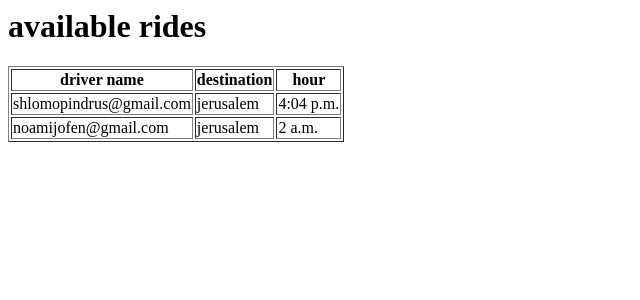
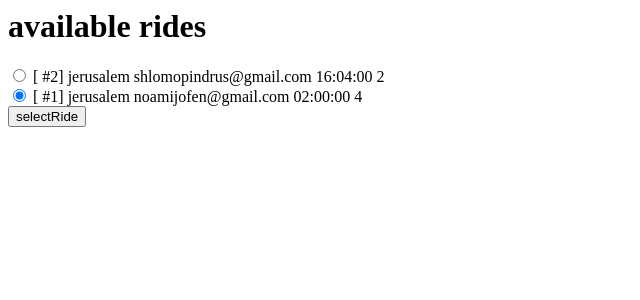
Before and after one commit to noamip/acCOMPANYme-, a Django app: page /Rides/ in a window 1280 px wide. Shown: the top 300 px of the page, without its empty margins (0-640 px from the left). Run offline with Django 3.2, Linux system fonts and the light colour scheme; data comes from the database, SQL or seed files in the repository; both versions use the stored data as it was after the commit; tables that the repository leaves empty hold one stand-in row (values such as "Sample post").

Commit message:
before i go

```diff
--- a/mysite/accompanyMe/models.py
+++ b/mysite/accompanyMe/models.py
@@ -1,5 +1,6 @@
 from django.contrib.auth.models import User
 from django.db import models
+from django.forms import forms
 
 
 class Driver(models.Model):
@@ -19,13 +20,20 @@ class Ride(models.Model):
     date = models.DateField()
     num_of_available_places = models.IntegerField()
     available = models.BooleanField()
+    def __str__(self):
+        return f"[ #{self.id}] {self.destination} {self.driver_email} {self.hour} {self.num_of_available_places}"
 
 class BookedRide(models.Model):
     ride_id = models.ForeignKey(Ride, on_delete=models.CASCADE)
     # user_email = models.EmailField()
-    user_id = models.ForeignKey(User, on_delete=models.CASCADE)
+    user_email = models.ForeignKey(User, on_delete=models.CASCADE)
 
 
 
     # def __str__(self):
     #     return f"[ #{self.id}] {self.destination} {self.driver_email} {self.hour} {self.num_of_available_places}"
+
+# class UserForm(forms.ModelForm):
+#     class Meta:
+#         model = User
+#         fields = "__all__"
--- a/mysite/accompanyMe/templates/accompanyMe/add_user.html
+++ b/mysite/accompanyMe/templates/accompanyMe/add_user.html
@@ -2,8 +2,8 @@
 <html>
     <head>
         <title>Django Girls blog</title>
-        <link rel="stylesheet" href="//maxcdn.bootstrapcdn.com/bootstrap/3.2.0/css/bootstrap.min.css">
-        <link rel="stylesheet" href="//maxcdn.bootstrapcdn.com/bootstrap/3.2.0/css/bootstrap-theme.min.css">
+        <!--<link rel="stylesheet" href="//maxcdn.bootstrapcdn.com/bootstrap/3.2.0/css/bootstrap.min.css">-->
+        <!--<link rel="stylesheet" href="//maxcdn.bootstrapcdn.com/bootstrap/3.2.0/css/bootstrap-theme.min.css">-->
       <!--  <link rel="stylesheet" href="{% static 'css/blog.css' %}">-->
     </head>
 
@@ -12,7 +12,7 @@
         <h1>add user</h1>
 
         {% if error_message %}<p><strong>{{ error_message }}</strong></p>{% endif %}
-
+        <!--{{form}}-->
         <form action="{% url 'accompanyMe:add_a_user' %}" method="post" class="form-group">
         {% csrf_token %}
            <!-- <input type="number" minlength="9" maxlength="9" name="id" required>-->
--- a/mysite/accompanyMe/templates/accompanyMe/view_rides.html
+++ b/mysite/accompanyMe/templates/accompanyMe/view_rides.html
@@ -1,16 +1,17 @@
 
 <h1> available rides</h1>
-<table border="1">
-    <tr>
-        <th>driver name</th>
-        <th>destination</th>
-        <th>hour</th>
-    </tr>
-    {% for object in object_list %}
-        <tr>
-            <td>{{ object.driver_email }}</td>
-            <td>{{ object.destination }}</td>
-            <td>{{ object.hour }}</td>
-        </tr>
-    {% endfor %}
-</table>
+<!--<table border="1">-->
+    <!--<tr>-->
+        <!--<th>driver name</th>-->
+        <!--<th>destination</th>-->
+        <!--<th>hour</th>-->
+    <!--</tr>-->
+       <form action="{% url 'accompanyMe:select_ride' %}" method="post" class="form-group">
+        {% csrf_token %}
+        {% for object in object_list %}
+           <input type="radio" name="object" value="male" checked> {{object}}<br>
+
+        {% endfor %}
+
+        <input type="submit" value="selectRide">
+       </form>
--- a/mysite/accompanyMe/urls.py
+++ b/mysite/accompanyMe/urls.py
@@ -16,4 +16,5 @@ urlpatterns = [
     path('remove', views.remove, name="remove"),
     path('BarCode/', views.bar_code, name="bar_code"),
     path('Rides/', views.ride_list, name="ride_list"),
+    path('selectRide', views.select_ride, name="select_ride"),
 ]
--- a/mysite/accompanyMe/views.py
+++ b/mysite/accompanyMe/views.py
@@ -6,7 +6,7 @@ from django.shortcuts import render, get_object_or_404, redirect
 import pyqrcode
 
 # from  models import Expense
-from .models import User, Driver, Ride
+from .models import User, Driver, Ride,BookedRide
 
 def index(request):
     return render(request, "accompanyMe/index.html")
@@ -14,7 +14,7 @@ def index(request):
 
 def user_list(request):
     return render(request, "accompanyMe/user_list.html", {
-        'object_list': User.objects.order_by("-name"),
+        'object_list': User.objects.order_by("-username"),
     })
 
 def ride_list(request):
@@ -74,38 +74,33 @@ def bar_code(request):
    qr = pyqrcode.create("https://repl.it/@ronnysherer/")
    qr.png("horn.png", scale=6)
    qr.show()
-   return HttpResponse("ok")
+   response = HttpResponse(mimetype="image/png")
+   qr.png.save(response, "PNG")
+
+   return response
+   # return HttpResponse("ok")
 
 
 def remove(request):
     User.objects.all().delete()
     return HttpResponse("remove")
 
+def select_ride(request):
+    e = BookedRide(
+        ride_id=request.POST["object"].id,
+        user_email=request.POST["object"].user_email
+    )
+    e.save()
+    return HttpResponse("ride selected successfuly")
 
+# def add_user(request):  # ,name,email,phone
+#     if request.method=="POST":
+#          form=UserForm(request.POST)
+#     else:
+#         form = UserForm()
+#     return render(request, "accompanyMe/add_usr.html",{"form":form})
 
-
-
-
-#
-# class ContactUsForm(forms.Form):
-#     name=forms.CharField(max_length=300)
-#     email=forms.TextField()
-#     phone_number=forms.IntegerField()
-#
-# class ExpenseForm(forms.ModelForm):
-#     class Meta:
-#         model = Expense
-#         fields = "__all__"
-#
-#
-# def expense_create(request):
-#     if request.method == "POST":
-#         form = ExpenseForm(request.POST)
-#         if form.is_valid():
-#             form.save()
-#             return redirect("expenses:list")
-#     else:
-#         form = ExpenseForm()
-#     return render(request, "accompanyMe/user_form.html", {
-#         'form': form,
-#     })
+class UserForm(forms.Form):
+    name=forms.CharField(max_length=100)
+    email =forms.EmailField()
+    password=forms.PasswordInput()
```
Also changed, not shown: mysite/accompanyMe/templates/accompanyMe/add_driver.html (+4 -4 lines), mysite/accompanyMe/templates/accompanyMe/add_ride.html (+4 -4 lines), mysite/accompanyMe/templates/accompanyMe/user_list.html (+2 -6 lines), mysite/db.sqlite3.
